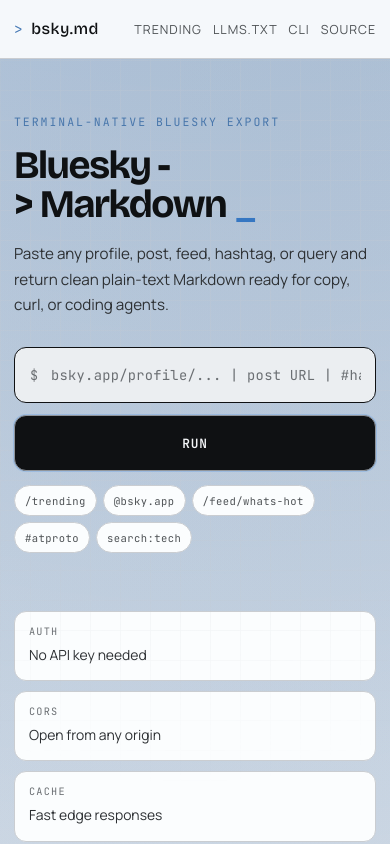
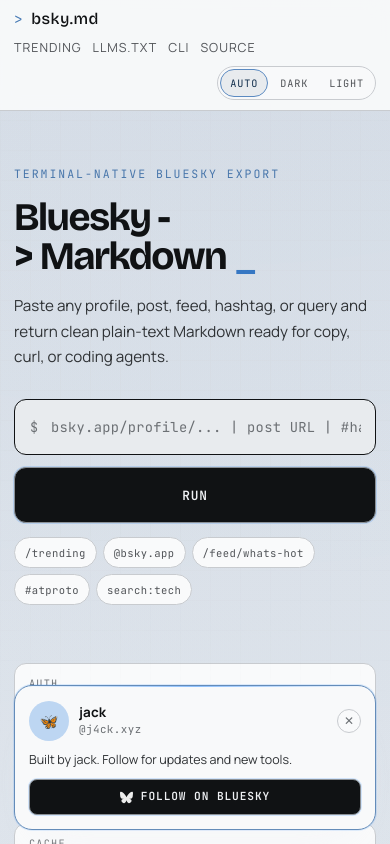
Before and after one commit to j4ckxyz/bsky-md, a Next.js app: page / in a window 390 px wide. Shown: the top 844 px of the page. Built offline with nearby package versions, Linux system fonts and the light colour scheme; no server answers.

Commit message:
Add accessible theme controls and align follow prompt with terminal UI

```diff
--- a/app/components/FollowPrompt.module.css
+++ b/app/components/FollowPrompt.module.css
@@ -1,82 +1,94 @@
 @keyframes slideUp {
-  from { opacity: 0; transform: translateY(16px); }
-  to   { opacity: 1; transform: translateY(0); }
+  from {
+    opacity: 0;
+    transform: translateY(20px) scale(0.97);
+  }
+  to {
+    opacity: 1;
+    transform: translateY(0) scale(1);
+  }
 }
 
 @keyframes slideDown {
-  from { opacity: 1; transform: translateY(0); }
-  to   { opacity: 0; transform: translateY(16px); }
+  from {
+    opacity: 1;
+    transform: translateY(0) scale(1);
+  }
+  to {
+    opacity: 0;
+    transform: translateY(20px) scale(0.97);
+  }
 }
 
 .card {
   position: fixed;
   bottom: 24px;
   right: 24px;
-  width: 290px;
-  background: var(--bg);
-  border: 1px solid var(--border);
-  border-radius: 16px;
-  box-shadow: 0 8px 32px rgba(0, 0, 0, 0.12), 0 2px 8px rgba(0, 0, 0, 0.08);
+  width: min(340px, calc(100vw - 32px));
+  background: color-mix(in oklch, var(--surface) 92%, var(--bg) 8%);
+  border: 1px solid color-mix(in oklch, var(--line-strong) 66%, var(--blue-accent) 34%);
+  border-radius: var(--radius-lg);
+  box-shadow:
+    0 24px 46px -30px color-mix(in oklch, var(--bg) 58%, transparent),
+    0 0 0 1px color-mix(in oklch, var(--blue-accent) 12%, transparent);
   z-index: 100;
   overflow: hidden;
-  animation: slideUp 0.3s cubic-bezier(0.34, 1.56, 0.64, 1);
-}
-
-@media (prefers-color-scheme: dark) {
-  .card {
-    box-shadow: 0 8px 32px rgba(0, 0, 0, 0.4), 0 2px 8px rgba(0, 0, 0, 0.3);
-  }
+  animation: slideUp 220ms var(--ease-out);
 }
 
 .cardLeaving {
-  animation: slideDown 0.25s ease forwards;
+  animation: slideDown 160ms ease forwards;
 }
 
 @media (max-width: 400px) {
   .card {
-    left: 16px;
-    right: 16px;
+    left: 14px;
+    right: 14px;
     width: auto;
-    bottom: 16px;
+    bottom: 14px;
   }
 }
 
-/* Top strip – subtle blue gradient */
 .strip {
-  height: 3px;
-  background: linear-gradient(90deg, #0085ff, #4da6ff);
+  height: 1px;
+  background: linear-gradient(
+    90deg,
+    transparent,
+    color-mix(in oklch, var(--blue-accent-soft) 70%, transparent),
+    transparent
+  );
 }
 
 .body {
-  padding: 16px 16px 14px;
+  padding: 14px;
 }
 
 .header {
   display: flex;
-  align-items: flex-start;
-  gap: 12px;
-  margin-bottom: 12px;
+  align-items: center;
+  gap: 10px;
+  margin-bottom: 10px;
 }
 
 .avatar {
-  width: 46px;
-  height: 46px;
+  width: 40px;
+  height: 40px;
   border-radius: 50%;
   object-fit: cover;
   flex-shrink: 0;
-  border: 2px solid var(--border);
-  background: var(--bg-2);
+  border: 1px solid var(--line);
+  background: var(--surface-2);
 }
 
 .avatarFallback {
-  width: 46px;
-  height: 46px;
+  width: 40px;
+  height: 40px;
   border-radius: 50%;
-  background: linear-gradient(135deg, #0085ff, #4da6ff);
+  background: color-mix(in oklch, var(--surface-2) 80%, var(--blue-accent) 20%);
   display: flex;
   align-items: center;
   justify-content: center;
-  font-size: 1.4rem;
+  font-size: 0.95rem;
   flex-shrink: 0;
 }
 
@@ -86,84 +98,115 @@
 }
 
 .name {
-  font-size: 0.9rem;
+  font-family: var(--sans);
+  font-size: 0.84rem;
   font-weight: 700;
   color: var(--text);
   white-space: nowrap;
   overflow: hidden;
   text-overflow: ellipsis;
-  line-height: 1.3;
+  line-height: 1.2;
+  letter-spacing: 0.01em;
+  margin-bottom: 2px;
 }
 
 .handle {
-  font-size: 0.78rem;
-  color: var(--text-2);
+  font-family: var(--mono);
+  font-size: 0.68rem;
+  color: var(--text-muted);
+  letter-spacing: 0.04em;
   white-space: nowrap;
   overflow: hidden;
   text-overflow: ellipsis;
 }
 
 .dismiss {
-  width: 26px;
-  height: 26px;
+  width: 24px;
+  height: 24px;
   border-radius: 50%;
-  border: 1px solid var(--border);
-  background: transparent;
+  border: 1px solid var(--line);
+  background: var(--surface);
   cursor: pointer;
-  color: var(--text-3);
-  font-size: 0.85rem;
+  color: var(--text-muted);
+  font-size: 0.75rem;
   display: flex;
   align-items: center;
   justify-content: center;
   flex-shrink: 0;
-  transition: background 0.12s, color 0.12s;
+  transition: border-color 130ms ease, color 130ms ease, background-color 130ms ease;
   line-height: 1;
   padding: 0;
 }
 
 .dismiss:hover {
-  background: var(--bg-2);
-  color: var(--text);
+  background: var(--surface-2);
+  color: color-mix(in oklch, var(--text) 72%, var(--blue-accent) 28%);
+  border-color: color-mix(in oklch, var(--line-strong) 60%, var(--blue-accent) 40%);
+}
+
+.dismiss:active {
+  transform: translateY(1px);
 }
 
 .label {
   font-size: 0.78rem;
-  color: var(--text-2);
+  color: var(--text-soft);
   margin-bottom: 10px;
   line-height: 1.45;
 }
 
 .followBtn {
-  display: flex;
+  display: inline-flex;
   align-items: center;
   justify-content: center;
-  gap: 7px;
+  gap: 8px;
   width: 100%;
-  padding: 10px 0;
-  background: #0085ff;
-  color: #fff;
-  border: none;
-  border-radius: 10px;
-  font-size: 0.88rem;
+  min-height: 36px;
+  padding: 0 12px;
+  background: var(--text);
+  color: var(--bg);
+  border: 1px solid var(--line-strong);
+  border-radius: var(--radius-sm);
+  font-size: 0.7rem;
   font-weight: 600;
+  font-family: var(--mono);
   cursor: pointer;
   text-decoration: none;
-  transition: background 0.15s, transform 0.1s, box-shadow 0.15s;
+  text-transform: uppercase;
+  letter-spacing: 0.08em;
+  box-shadow:
+    0 0 0 1px color-mix(in oklch, var(--blue-accent) 16%, transparent),
+    0 0 0 0 var(--blue-glow);
+  transition: transform 120ms ease, box-shadow 180ms ease, opacity 120ms ease;
 }
 
 .followBtn:hover {
-  background: #006ad4;
-  box-shadow: 0 4px 14px rgba(0, 133, 255, 0.3);
+  transform: translateY(-1px);
+  box-shadow:
+    0 0 0 1px color-mix(in oklch, var(--blue-accent) 24%, transparent),
+    0 14px 26px -16px var(--blue-glow);
   text-decoration: none;
-  color: #fff;
+  color: var(--bg);
 }
 
 .followBtn:active {
-  transform: scale(0.98);
+  transform: translateY(0);
+  opacity: 0.9;
 }
 
 .bskyIcon {
-  width: 16px;
-  height: 16px;
+  width: 13px;
+  height: 13px;
   flex-shrink: 0;
+  opacity: 0.92;
 }
+
+@media (prefers-reduced-motion: reduce) {
+  .card,
+  .cardLeaving,
+  .followBtn,
+  .dismiss {
+    animation: none !important;
+    transition: none !important;
+  }
+}
--- a/app/components/FollowPrompt.tsx
+++ b/app/components/FollowPrompt.tsx
@@ -18,8 +18,14 @@
   const [visible, setVisible] = useState(false)
   const [leaving, setLeaving] = useState(false)
   const [profile, setProfile] = useState<Profile | null>(null)
+  const [mounted, setMounted] = useState(false)
 
   useEffect(() => {
+    setMounted(true)
+  }, [])
+
+  useEffect(() => {
+    if (!mounted) return
     try {
       if (localStorage.getItem(STORAGE_KEY)) return
     } catch {
@@ -28,7 +34,7 @@
     // Delay so the page loads first
     const t = setTimeout(() => setVisible(true), 1800)
     return () => clearTimeout(t)
-  }, [])
+  }, [mounted])
 
   useEffect(() => {
     if (!visible) return
@@ -46,13 +52,13 @@
     setTimeout(() => setVisible(false), 280)
   }
 
-  if (!visible) return null
+  if (!mounted || !visible) return null
 
   const displayName = profile?.displayName || 'jack'
   const handle = profile?.handle || 'j4ck.xyz'
 
   return (
-    <div className={`${s.card} ${leaving ? s.cardLeaving : ''}`} role="complementary" aria-label="Follow the creator">
+    <section className={`${s.card} ${leaving ? s.cardLeaving : ''}`} role="complementary" aria-label="Follow the creator">
       <div className={s.strip} />
       <div className={s.body}>
         <div className={s.header}>
@@ -65,14 +71,12 @@
             <div className={s.name}>{displayName}</div>
             <div className={s.handle}>@{handle}</div>
           </div>
-          <button className={s.dismiss} onClick={dismiss} aria-label="Dismiss">
+          <button type="button" className={s.dismiss} onClick={dismiss} aria-label="Dismiss follow prompt">
             ✕
           </button>
         </div>
 
-        <p className={s.label}>
-          Built by jack — follow to hear about updates and new tools.
-        </p>
+        <p className={s.label}>Built by jack. Follow for updates and new tools.</p>
 
         <a
           href={FOLLOW_URL}
@@ -88,6 +92,6 @@
           Follow on Bluesky
         </a>
       </div>
-    </div>
+    </section>
   )
 }
--- a/app/globals.css
+++ b/app/globals.css
@@ -7,19 +7,19 @@
 }
 
 :root {
-  --bg: oklch(96.9% 0.004 250);
-  --surface: oklch(99.2% 0.002 250);
-  --surface-2: oklch(94.8% 0.005 250);
-  --line: oklch(84.8% 0.006 250);
-  --line-strong: oklch(66.8% 0.01 250);
-  --text: oklch(17.6% 0.006 250);
-  --text-soft: oklch(30.8% 0.007 250);
-  --text-dim: oklch(43.5% 0.008 250);
-  --text-muted: oklch(53.8% 0.008 250);
-  --danger: oklch(56% 0.2 26);
-  --blue-accent: oklch(58% 0.22 257);
-  --blue-accent-soft: oklch(72% 0.15 255);
-  --blue-glow: oklch(60% 0.22 256 / 0.35);
+  --bg: oklch(9.8% 0.008 250);
+  --surface: oklch(12.4% 0.008 250);
+  --surface-2: oklch(16% 0.009 250);
+  --line: oklch(23.2% 0.009 250);
+  --line-strong: oklch(36.6% 0.01 250);
+  --text: oklch(95.2% 0.003 250);
+  --text-soft: oklch(86.2% 0.004 250);
+  --text-dim: oklch(73.2% 0.005 250);
+  --text-muted: oklch(61.2% 0.006 250);
+  --danger: oklch(69% 0.18 27);
+  --blue-accent: oklch(74% 0.18 255);
+  --blue-accent-soft: oklch(84% 0.12 254);
+  --blue-glow: oklch(73% 0.2 255 / 0.4);
 
   --radius-xs: 6px;
   --radius-sm: 8px;
@@ -32,16 +32,15 @@
   --sans: 'Manrope', 'Segoe UI', sans-serif;
   --display: 'Bricolage Grotesque', 'Manrope', sans-serif;
 
-  color-scheme: light dark;
+  color-scheme: dark;
 }
 
-@media (prefers-color-scheme: dark) {
-  :root {
-    --bg: oklch(11.4% 0.008 250);
-    --surface: oklch(14.6% 0.008 250);
-    --surface-2: oklch(18.3% 0.009 250);
-    --line: oklch(25.8% 0.009 250);
-    --line-strong: oklch(41.2% 0.01 250);
+:root[data-theme='dark'] {
+  --bg: oklch(9.8% 0.008 250);
+  --surface: oklch(12.4% 0.008 250);
+  --surface-2: oklch(16% 0.009 250);
+  --line: oklch(23.2% 0.009 250);
+  --line-strong: oklch(36.6% 0.01 250);
   --text: oklch(95.2% 0.003 250);
   --text-soft: oklch(86.2% 0.004 250);
   --text-dim: oklch(73.2% 0.005 250);
@@ -49,7 +48,43 @@
   --danger: oklch(69% 0.18 27);
   --blue-accent: oklch(74% 0.18 255);
   --blue-accent-soft: oklch(84% 0.12 254);
-    --blue-glow: oklch(73% 0.2 255 / 0.42);
+  --blue-glow: oklch(73% 0.2 255 / 0.4);
+  color-scheme: dark;
+}
+
+:root[data-theme='light'] {
+  --bg: oklch(95.8% 0.004 250);
+  --surface: oklch(98.4% 0.002 250);
+  --surface-2: oklch(93.8% 0.005 250);
+  --line: oklch(84.2% 0.006 250);
+  --line-strong: oklch(65.4% 0.01 250);
+  --text: oklch(18% 0.006 250);
+  --text-soft: oklch(31.2% 0.007 250);
+  --text-dim: oklch(44.2% 0.008 250);
+  --text-muted: oklch(54.2% 0.008 250);
+  --danger: oklch(56% 0.2 26);
+  --blue-accent: oklch(58% 0.22 257);
+  --blue-accent-soft: oklch(72% 0.15 255);
+  --blue-glow: oklch(60% 0.22 256 / 0.3);
+  color-scheme: light;
+}
+
+@media (prefers-color-scheme: light) {
+  :root:not([data-theme]) {
+    --bg: oklch(95.8% 0.004 250);
+    --surface: oklch(98.4% 0.002 250);
+    --surface-2: oklch(93.8% 0.005 250);
+    --line: oklch(84.2% 0.006 250);
+    --line-strong: oklch(65.4% 0.01 250);
+    --text: oklch(18% 0.006 250);
+    --text-soft: oklch(31.2% 0.007 250);
+    --text-dim: oklch(44.2% 0.008 250);
+    --text-muted: oklch(54.2% 0.008 250);
+    --danger: oklch(56% 0.2 26);
+    --blue-accent: oklch(58% 0.22 257);
+    --blue-accent-soft: oklch(72% 0.15 255);
+    --blue-glow: oklch(60% 0.22 256 / 0.3);
+    color-scheme: light;
   }
 }
 
@@ -67,9 +102,9 @@
 body {
   min-height: 100vh;
   background:
-    radial-gradient(circle at 12% -8%, color-mix(in oklch, var(--line-strong) 26%, transparent), transparent 52%),
-    radial-gradient(circle at 90% 0%, color-mix(in oklch, var(--line-strong) 22%, transparent), transparent 44%),
-    radial-gradient(circle at 56% -18%, color-mix(in oklch, var(--blue-accent) 34%, transparent), transparent 47%),
+    radial-gradient(circle at 12% -8%, color-mix(in oklch, var(--line-strong) 10%, transparent), transparent 56%),
+    radial-gradient(circle at 90% 0%, color-mix(in oklch, var(--line-strong) 8%, transparent), transparent 48%),
+    radial-gradient(circle at 56% -18%, color-mix(in oklch, var(--blue-accent) 8%, transparent), transparent 60%),
     var(--bg);
 }
 
--- a/app/layout.tsx
+++ b/app/layout.tsx
@@ -35,12 +35,29 @@
 }
 
 export default function RootLayout({ children }: { children: React.ReactNode }) {
+  const themeInitScript = `
+    (() => {
+      try {
+        const key = 'bsky-md-theme';
+        const value = localStorage.getItem(key);
+        if (value === 'dark' || value === 'light') {
+          document.documentElement.setAttribute('data-theme', value);
+        } else {
+          document.documentElement.removeAttribute('data-theme');
+        }
+      } catch {
+        document.documentElement.removeAttribute('data-theme');
+      }
+    })();
+  `
+
   return (
     <html lang="en">
       <head>
         <link rel="preconnect" href="https://fonts.googleapis.com" />
         <link rel="preconnect" href="https://fonts.gstatic.com" crossOrigin="anonymous" />
         <link href="https://fonts.googleapis.com/css2?family=Bricolage+Grotesque:opsz,wght@12..96,500;12..96,700;12..96,800&family=JetBrains+Mono:wght@400;500;600&family=Manrope:wght@400;500;600;700;800&display=swap" rel="stylesheet" />
+        <script dangerouslySetInnerHTML={{ __html: themeInitScript }} />
       </head>
       <body>
         {children}
--- a/app/page.module.css
+++ b/app/page.module.css
@@ -42,7 +42,7 @@
     linear-gradient(to right, color-mix(in oklch, var(--line) 72%, transparent) 1px, transparent 1px),
     linear-gradient(to bottom, color-mix(in oklch, var(--line) 72%, transparent) 1px, transparent 1px);
   background-size: 30px 30px;
-  opacity: 0.28;
+  opacity: 0.11;
   mask-image: radial-gradient(circle at 50% 36%, #000 38%, transparent 84%);
 }
 
@@ -64,6 +64,12 @@
   align-items: center;
   justify-content: space-between;
   gap: 20px;
+}
+
+.navRight {
+  display: flex;
+  align-items: center;
+  gap: 14px;
 }
 
 .logo {
@@ -88,6 +94,40 @@
   display: flex;
   gap: clamp(12px, 2vw, 26px);
   align-items: center;
+}
+
+.themeSwitch {
+  display: inline-flex;
+  align-items: center;
+  gap: 2px;
+  border: 1px solid var(--line);
+  border-radius: 999px;
+  background: color-mix(in oklch, var(--surface) 86%, transparent);
+  padding: 2px;
+}
+
+.themeBtn {
+  height: 28px;
+  min-width: 54px;
+  border: 1px solid transparent;
+  background: transparent;
+  color: var(--text-dim);
+  border-radius: 999px;
+  font-family: var(--mono);
+  font-size: 0.64rem;
+  letter-spacing: 0.08em;
+  text-transform: uppercase;
+  padding: 0 10px;
+}
+
+.themeBtn:hover {
+  color: color-mix(in oklch, var(--text) 72%, var(--blue-accent) 28%);
+}
+
+.themeBtnActive {
+  background: var(--surface-2);
+  border-color: color-mix(in oklch, var(--line-strong) 58%, var(--blue-accent) 42%);
+  color: color-mix(in oklch, var(--text) 72%, var(--blue-accent) 28%);
 }
 
 .navLinks a {
@@ -756,10 +796,21 @@
   .nav {
     width: min(1120px, 100% - 28px);
     min-height: 58px;
+    flex-wrap: wrap;
+    row-gap: 10px;
+    padding: 10px 0;
+  }
+
+  .navRight {
+    width: 100%;
+    justify-content: space-between;
+    gap: 10px;
+    flex-wrap: wrap;
   }
 
   .navLinks {
     gap: 11px;
+    flex-wrap: wrap;
   }
 
   .hero,
@@ -804,6 +855,15 @@
 }
 
 @media (max-width: 540px) {
+  .themeSwitch {
+    margin-left: auto;
+  }
+
+  .themeBtn {
+    min-width: 48px;
+    padding: 0 8px;
+  }
+
   .infoStrip {
     grid-template-columns: 1fr;
   }
--- a/app/page.tsx
+++ b/app/page.tsx
@@ -2,6 +2,35 @@
 
 import { useState, useCallback, useRef, useEffect } from 'react'
 import s from './page.module.css'
+import FollowPrompt from './components/FollowPrompt'
+
+type ThemeSetting = 'system' | 'dark' | 'light'
+
+const THEME_KEY = 'bsky-md-theme'
+
+function isThemeSetting(value: string | null): value is ThemeSetting {
+  return value === 'system' || value === 'dark' || value === 'light'
+}
+
+function getStoredThemeSetting(): ThemeSetting {
+  if (typeof window === 'undefined') return 'system'
+  try {
+    const stored = localStorage.getItem(THEME_KEY)
+    if (isThemeSetting(stored)) return stored
+  } catch {
+    // no-op
+  }
+  return 'system'
+}
+
+function applyThemeSetting(setting: ThemeSetting) {
+  const root = document.documentElement
+  if (setting === 'system') {
+    root.removeAttribute('data-theme')
+    return
+  }
+  root.setAttribute('data-theme', setting)
+}
 
 // ── URL parser ────────────────────────────────────────────────────────────────
 
@@ -98,6 +127,7 @@
 export default function Home() {
   const [input, setInput] = useState('')
   const [parsed, setParsed] = useState<Parsed | null>(null)
+  const [theme, setTheme] = useState<ThemeSetting>('system')
   const [viewMode, setViewMode] = useState<'post' | 'thread'>('thread')
   const [markdown, setMarkdown] = useState<string | null>(null)
   const [loading, setLoading] = useState(false)
@@ -196,6 +226,22 @@
     fetch('/skill.md').then(r => r.text()).then(setSkillMd).catch(() => {})
   }, [])
 
+  useEffect(() => {
+    const stored = getStoredThemeSetting()
+    setTheme(stored)
+    applyThemeSetting(stored)
+  }, [])
+
+  const setThemePreference = useCallback((next: ThemeSetting) => {
+    setTheme(next)
+    applyThemeSetting(next)
+    try {
+      localStorage.setItem(THEME_KEY, next)
+    } catch {
+      // no-op
+    }
+  }, [])
+
   const activePath = parsed ? getPath(parsed, parsed.isPost ? viewMode : 'post') : null
   const charCount = markdown ? markdown.length : 0
 
@@ -207,6 +253,7 @@
             <span className={s.logoMark} aria-hidden="true">&gt;</span>
             bsky.md
           </a>
+          <div className={s.navRight}>
             <nav className={s.navLinks}>
               <a href="/trending">Trending</a>
               <a href="/llms.txt">llms.txt</a>
@@ -215,6 +262,33 @@
                 Source
               </a>
             </nav>
+            <div className={s.themeSwitch} role="group" aria-label="Theme preference">
+              <button
+                type="button"
+                className={`${s.themeBtn} ${theme === 'system' ? s.themeBtnActive : ''}`}
+                onClick={() => setThemePreference('system')}
+                aria-pressed={theme === 'system'}
+              >
+                Auto
+              </button>
+              <button
+                type="button"
+                className={`${s.themeBtn} ${theme === 'dark' ? s.themeBtnActive : ''}`}
+                onClick={() => setThemePreference('dark')}
+                aria-pressed={theme === 'dark'}
+              >
+                Dark
+              </button>
+              <button
+                type="button"
+                className={`${s.themeBtn} ${theme === 'light' ? s.themeBtnActive : ''}`}
+                onClick={() => setThemePreference('light')}
+                aria-pressed={theme === 'light'}
+              >
+                Light
+              </button>
+            </div>
+          </div>
         </div>
       </header>
 
@@ -445,6 +519,8 @@
         </div>
         <p className={s.footerNote}>Content-Type: text/markdown · bsky.md</p>
       </footer>
+
+      <FollowPrompt />
     </div>
   )
 }
```
Lines whose indentation alone changed are shown as unchanged.
